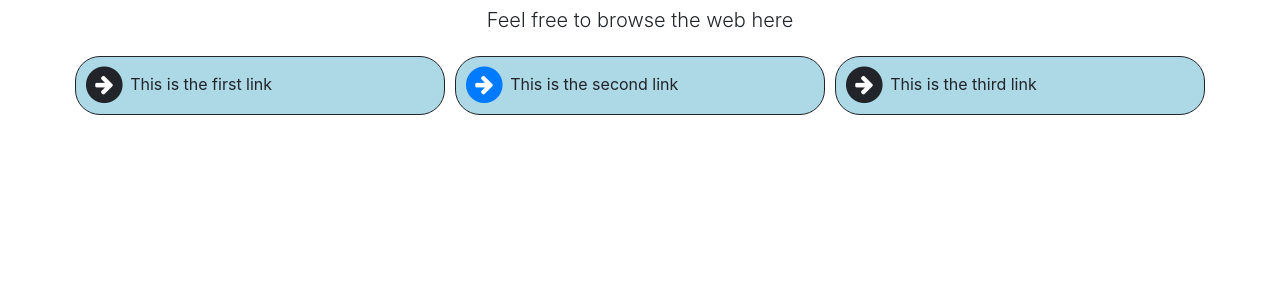
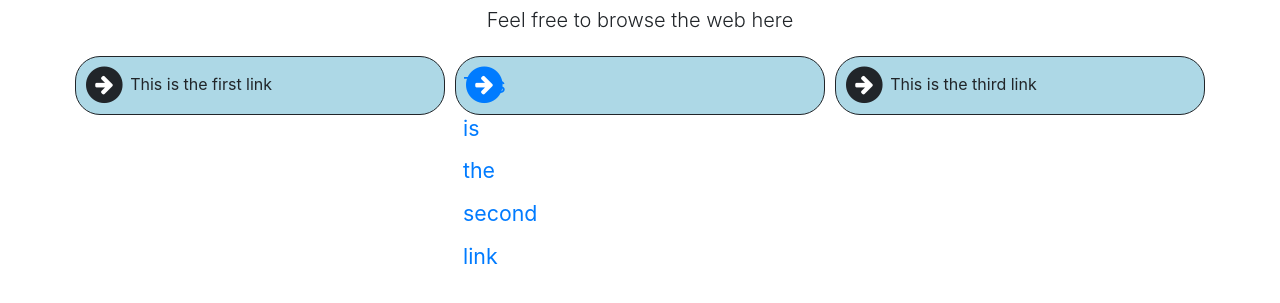
Before and after one commit to OxfordCityCouncil/rosehill, a website: page index.html in a window 1280 px wide. Shown: the part 155-458 px from the top of the page. Drawn offline with Linux system fonts and the light colour scheme.

Commit message:
Update index.html

```diff
--- a/index.html
+++ b/index.html
@@ -83,8 +83,8 @@
             <a class="fa-stack fa-lg" href="https://www.bbc.co.uk">
               <i class="fa fa-circle fa-stack-2x"></i>
               <i class="fa fa-arrow-right fa-stack-1x fa-inverse"></i>
-              </span></a>
-          This is the second link
+              </span>
+          This is the second link</a>
         </div>
         <div class="col-sm">
             <span class="fa-stack fa-lg">
```
